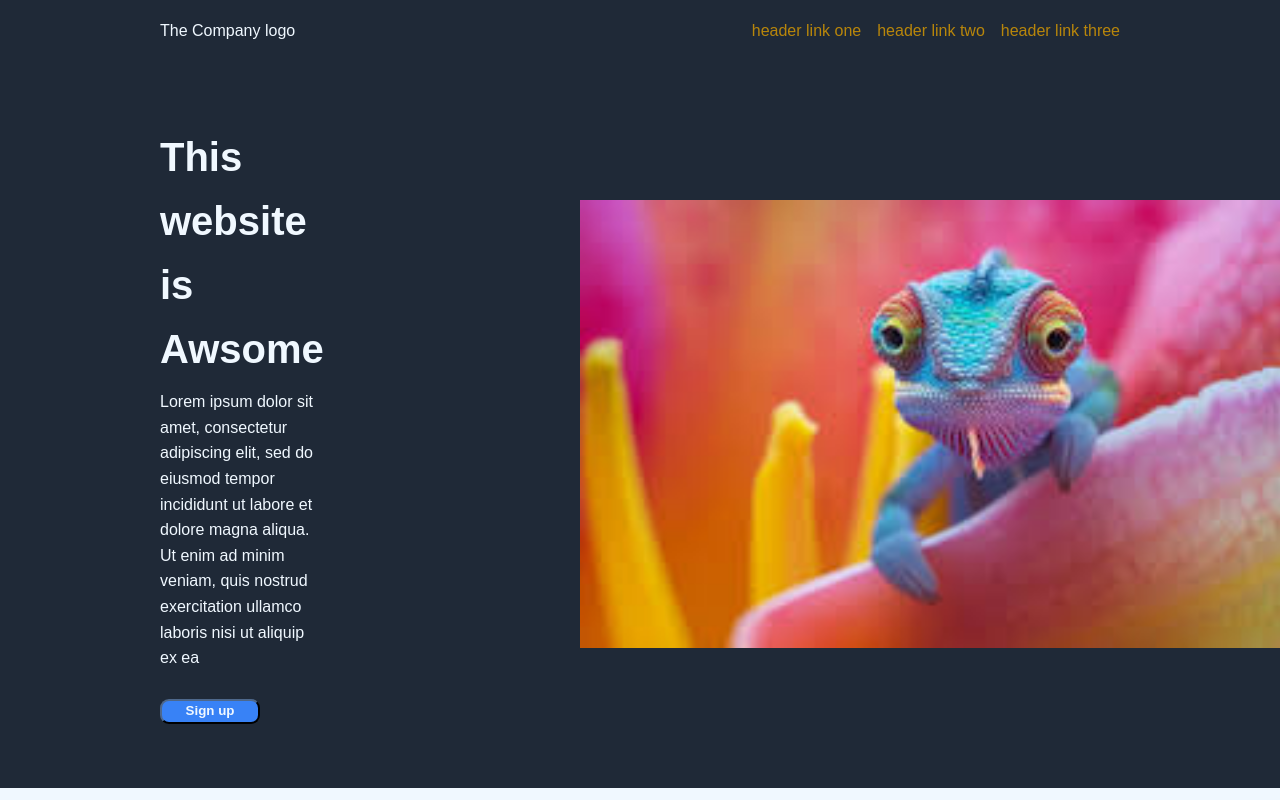
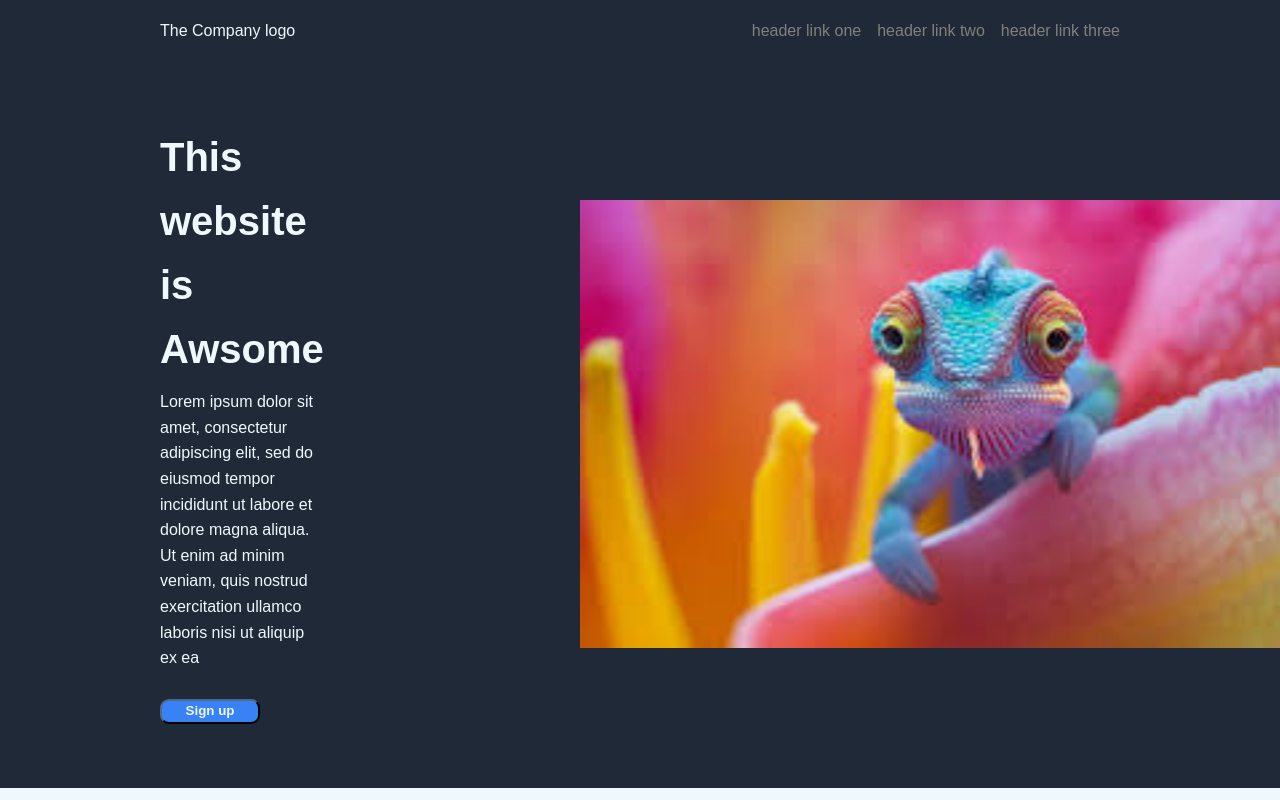
Before and after one commit to Forden1/landing_page, a plain HTML site: page index.html in a window 1280 px wide. Shown: the top 800 px of the page. Drawn offline with Linux system fonts and the light colour scheme.

Commit message:
fixed header color

```diff
--- a/style.css
+++ b/style.css
@@ -166,7 +166,7 @@ con1{}
     max-height: 4vh;
     border-width: 3px;
 }
-body,a{
+body{
     color: darkgoldenrod;
 }
 .footer {
```
